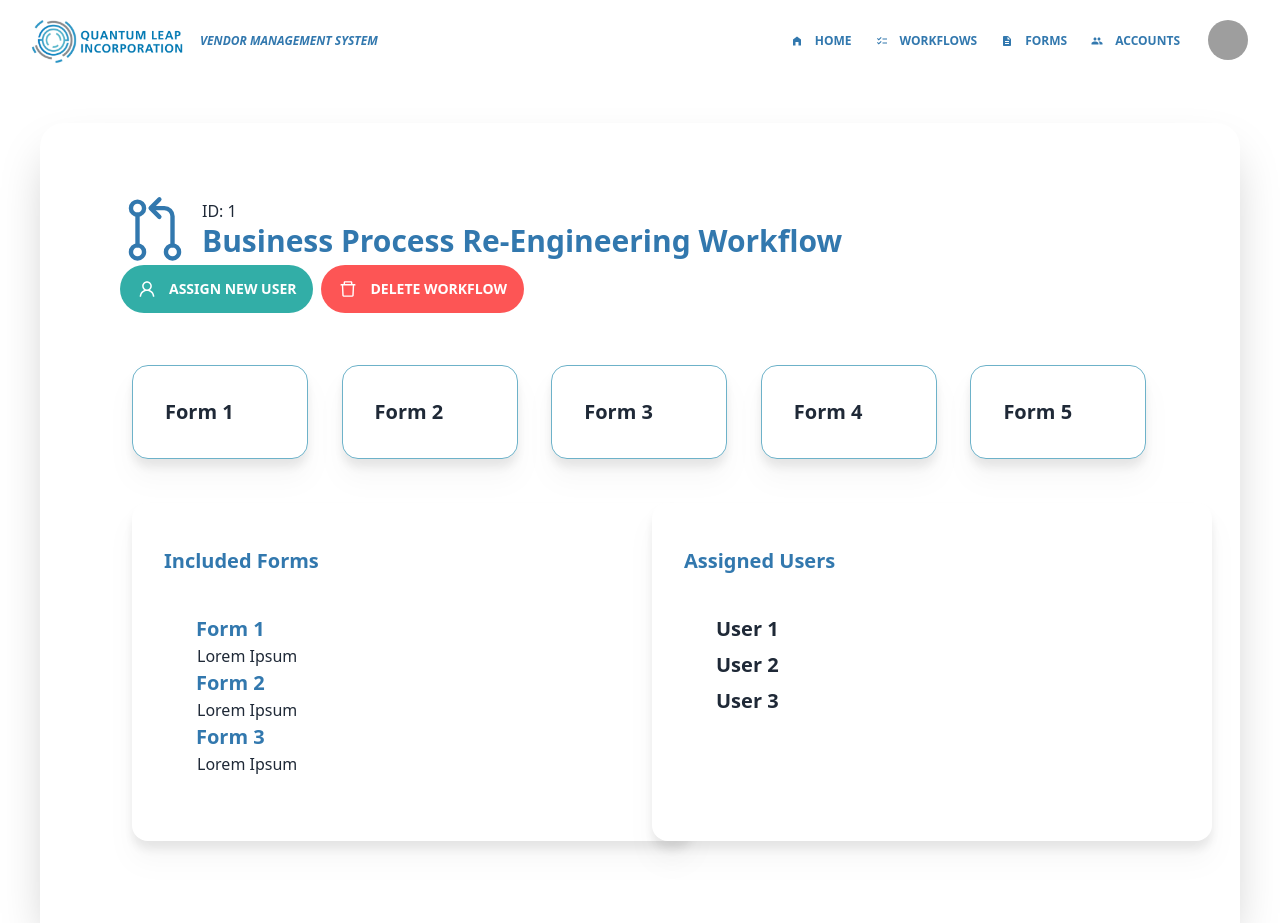
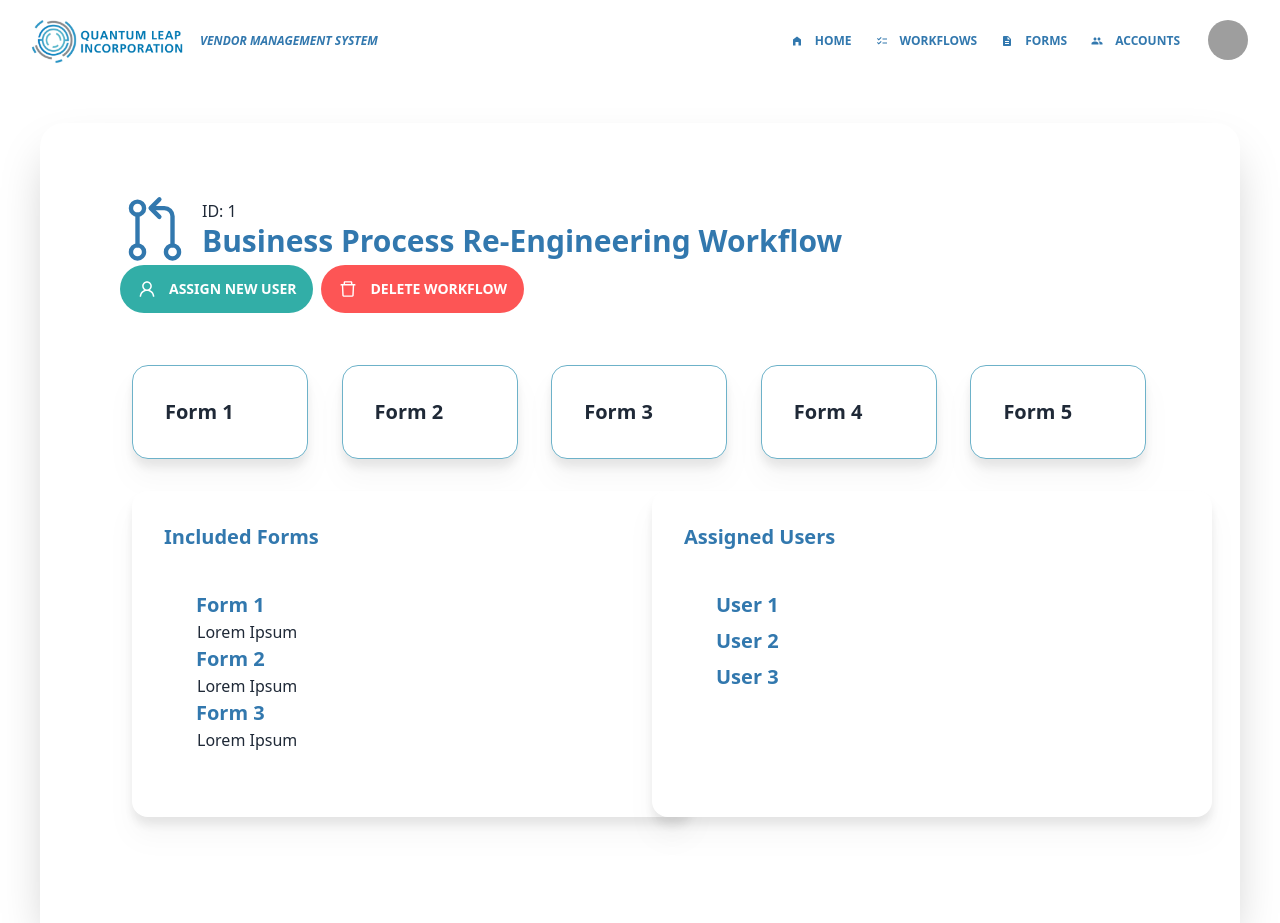
Before and after one commit to verwinkwasmu/g3t1-oop, a React (Create React App) app in the folder frontend/: page /workflows/id in a window 1280 px wide. Built offline with nearby package versions, Linux system fonts and the light colour scheme; grey boxes are pictures that could not be loaded.

Commit message:
Merged with user-mgmt

```diff
--- a/frontend/src/components/Admin/Workflows/WorkflowDash.js
+++ b/frontend/src/components/Admin/Workflows/WorkflowDash.js
@@ -1,4 +1,3 @@
-import { IoGitPullRequestOutline } from 'react-icons/io5';
 import { useNavigate } from "react-router-dom";
 
 function WorkflowDash() {
--- a/frontend/src/components/Admin/Workflows/WorkflowView.js
+++ b/frontend/src/components/Admin/Workflows/WorkflowView.js
@@ -60,9 +60,9 @@ function WorkflowView() {
                         </div>
                     </div>
                     <div className='grid grid-rows-1 grid-cols-2 mt-5'>
-                        <div className="card w-[35rem] bg-base-100 m-3 drop-shadow-xl">
+                        <div className="card w-[35rem] bg-base-100 ml-3 drop-shadow-xl">
                             <div className="card-body text-left">
-                                <div className="mt-3">
+                                <div>
                                     <h2 className="text-xl font-semibold text-blue">Included Forms</h2>
                                 </div>
                                 <div className="card w-80">
@@ -70,7 +70,7 @@ function WorkflowView() {
                                         <table>
                                             <tbody>
                                                 <tr>
-                                                    <h2 className="card-title text-blue">Form 1</h2>
+                                                    <h2 className="card-title text-blue text-md">Form 1</h2>
                                                 </tr>
                                                 <tr className='mb-2'>
                                                     <td>
@@ -78,7 +78,7 @@ function WorkflowView() {
                                                     </td>
                                                 </tr>
                                                 <tr>
-                                                    <h2 className="card-title text-blue">Form 2</h2>
+                                                    <h className="card-title text-blue">Form 2</h>
                                                 </tr>
                                                 <tr>
                                                     <td>Lorem Ipsum</td>
@@ -95,13 +95,13 @@ function WorkflowView() {
                                 </div>
                             </div>
                         </div>
-                        <div className="card w-[35rem] bg-base-100 m-3 drop-shadow-xl">
+                        <div className="card w-[35rem] bg-base-100 ml-3 drop-shadow-xl">
                             <div className="card-body text-left">
-                                <div className="mt-3">
+                                <div>
                                     <h2 className="text-xl font-semibold text-blue">Assigned Users</h2>
                                 </div>
                                 <div className="card w-80">
-                                    <div className="card-body text-left">
+                                    <div className="card-body text-left text-blue">
                                         <table>
                                             <tbody>
                                                 <tr>
```
